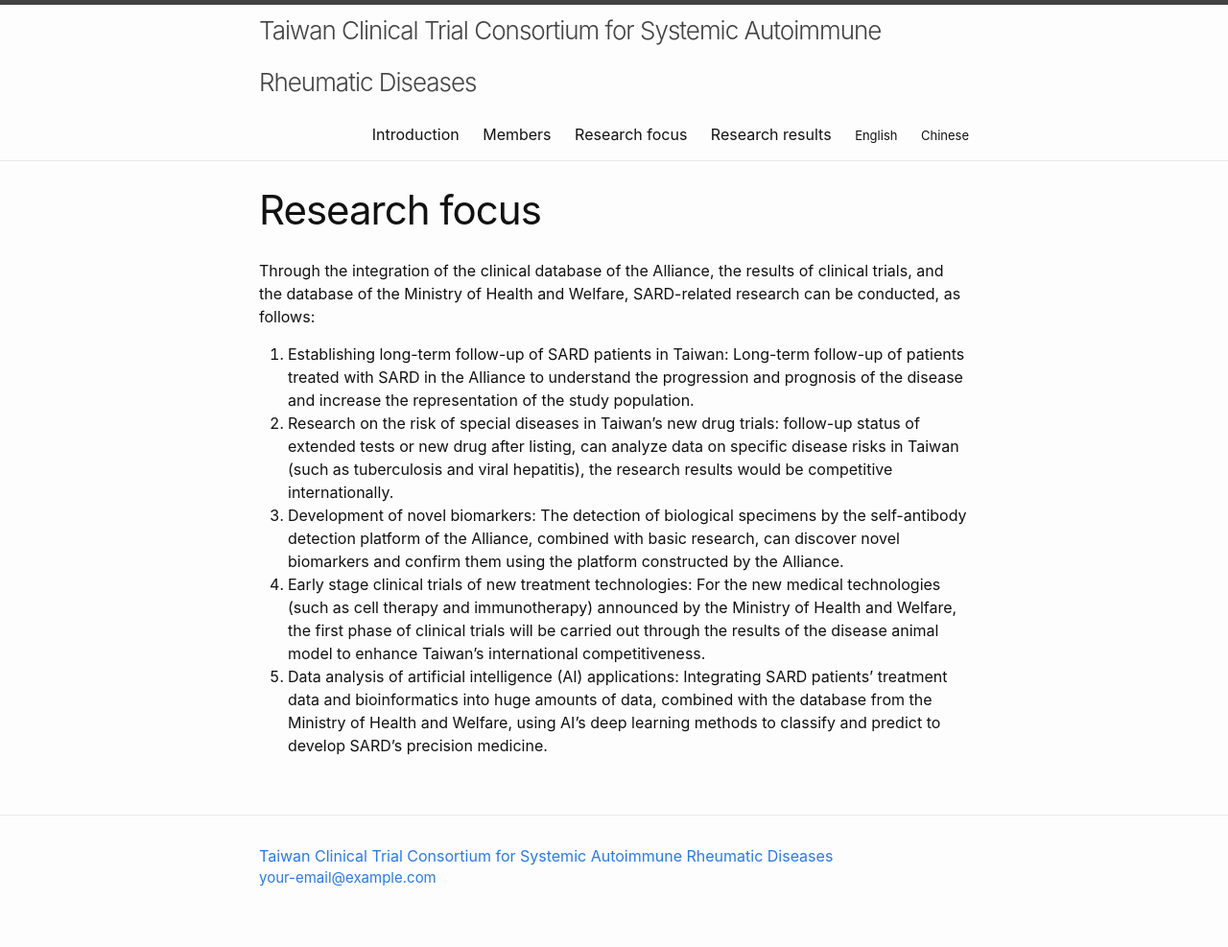
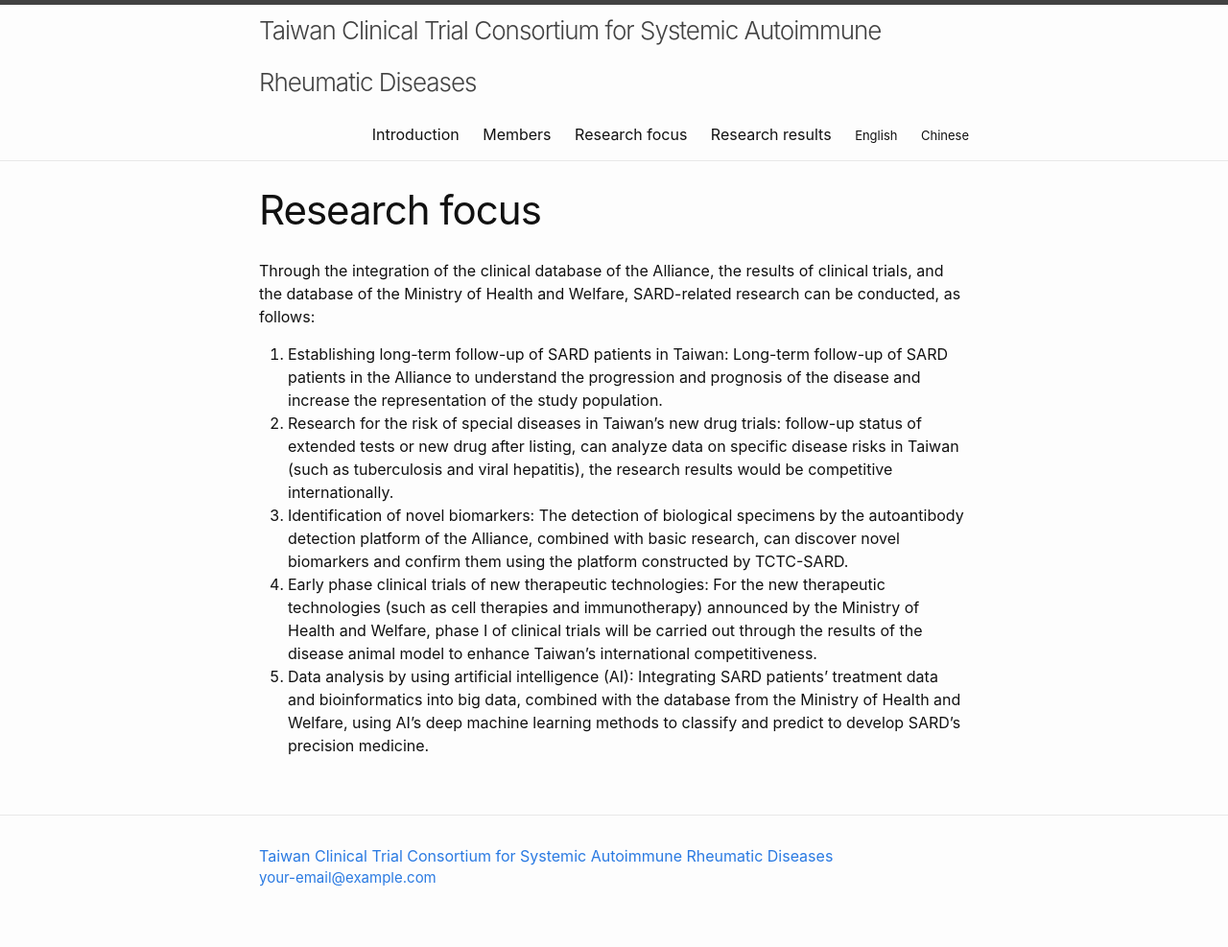
Before and after one commit to tctc-sard/tctc-sard, a Jekyll site: the page built from en/research.md, in a window 1280 px wide. Shown: the whole page at 96% size. Built offline with Jekyll 4.4.1, drawn with Linux system fonts in a browser that asks for light colours.

Commit message:
Updated research

```diff
--- a/en/research.md
+++ b/en/research.md
@@ -8,8 +8,8 @@ ref: research
 
 
 Through the integration of the clinical database of the Alliance, the results of clinical trials, and the database of the Ministry of Health and Welfare, SARD-related research can be conducted, as follows:
-1. Establishing long-term follow-up of SARD patients in Taiwan: Long-term follow-up of patients treated with SARD in the Alliance to understand the progression and prognosis of the disease and increase the representation of the study population.
-2. Research on the risk of special diseases in Taiwan's new drug trials: follow-up status of extended tests or new drug after listing, can analyze data on specific disease risks in Taiwan (such as tuberculosis and viral hepatitis), the research results would be competitive internationally.
-3. Development of novel biomarkers: The detection of biological specimens by the self-antibody detection platform of the Alliance, combined with basic research, can discover novel biomarkers and confirm them using the platform constructed by the Alliance.
-4. Early stage clinical trials of new treatment technologies: For the new medical technologies (such as cell therapy and immunotherapy) announced by the Ministry of Health and Welfare, the first phase of clinical trials will be carried out through the results of the disease animal model to enhance Taiwan's international competitiveness.
-5. Data analysis of artificial intelligence (AI) applications: Integrating SARD patients' treatment data and bioinformatics into huge amounts of data, combined with the database from the Ministry of Health and Welfare, using AI's deep learning methods to classify and predict to develop SARD's precision medicine.
+1. Establishing long-term follow-up of SARD patients in Taiwan: Long-term follow-up of SARD patients in the Alliance to understand the progression and prognosis of the disease and increase the representation of the study population.
+2. Research for the risk of special diseases in Taiwan's new drug trials: follow-up status of extended tests or new drug after listing, can analyze data on specific disease risks in Taiwan (such as tuberculosis and viral hepatitis), the research results would be competitive internationally.
+3. Identification of novel biomarkers: The detection of biological specimens by the autoantibody detection platform of the Alliance, combined with basic research, can discover novel biomarkers and confirm them using the platform constructed by TCTC-SARD.
+4. Early phase clinical trials of new therapeutic technologies: For the new therapeutic technologies (such as cell therapies and immunotherapy) announced by the Ministry of Health and Welfare, phase I of clinical trials will be carried out through the results of the disease animal model to enhance Taiwan's international competitiveness.
+5. Data analysis by using artificial intelligence (AI): Integrating SARD patients' treatment data and bioinformatics into big data, combined with the database from the Ministry of Health and Welfare, using AI's deep machine learning methods to classify and predict to develop SARD's precision medicine.
```
